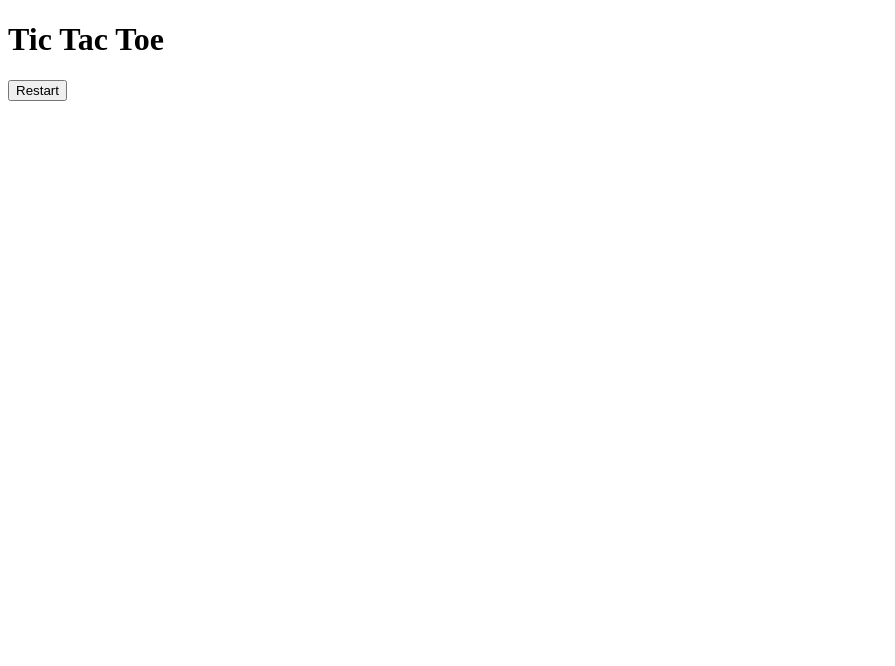
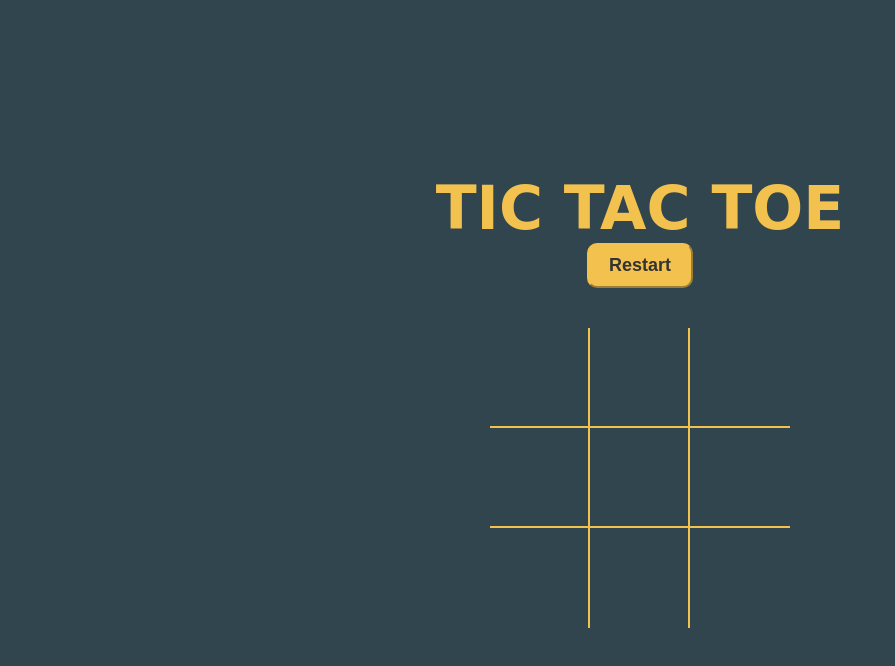
Before and after one commit to AhasanKarim/Tic-Tac-Toe, a plain HTML site: page index.html in a window 1280 px wide. Shown: the whole page, without its empty margins (0-895 px from the left). Drawn offline with Linux system fonts and the light colour scheme; a web font is replaced by a local one.

Commit message:
logic left
CSS and HTML finished

```diff
--- a/game_logic.js
+++ b/game_logic.js
@@ -0,0 +1,10 @@
+/* Initalizing Variables */
+let playerText = document.getElementById('playerText')
+let restartBtn = gedocument.getElementById('restartBtn')
+let boxes = Array.from(getElementsByClassName('box'))
+
+console.log(boxes)
+
+
+const O_Letter ="O"
+co
--- a/index.html
+++ b/index.html
@@ -5,11 +5,31 @@
     <meta http-equiv="X-UA-Compatible" content="IE=edge">
     <meta name="viewport" content="width=device-width, initial-scale=1.0">
     <title>Tic Tac Toe</title>
+
+    <link rel="stylesheet" href="./style.css">
+    <link rel="preconnect" href="https://fonts.googleapis.com">
+    <link rel="preconnect" href="https://fonts.gstatic.com" crossorigin>
+    <link href="https://fonts.googleapis.com/css2?family=Finger+Paint&display=swap" rel="stylesheet">
+
 </head>
 <body>
-    <div class="container"></div>
-    <h1>Tic Tac Toe</h1>
-    <button id="Restart button">Restart</button>
+    <div class="container">
+        <h1 id="playerText">Tic Tac Toe</h1>
+        <button id="restartBtn">Restart</button>
 
+        <div id="gameboard">
+            <div class="box" id="0"></div>
+            <div class="box" id="1"></div>
+            <div class="box" id="2"></div>
+            <div class="box" id="3"></div>
+            <div class="box" id="4"></div>
+            <div class="box" id="5"></div>
+            <div class="box" id="6"></div>
+            <div class="box" id="7"></div>
+            <div class="box" id="8"></div>
+
+        </div>
+    </div>
+    <script src="./game_logic.js"></script>
 </body>
 </html>
--- a/style.css
+++ b/style.css
@@ -0,0 +1,86 @@
+*{
+    padding: 0px;
+    margin: 0px;
+    box-sizing: border-box;
+}
+
+/*setting color code to a variable*/
+:root {
+    --orange: #F2C14E;
+    --winning-blocks: #2d414b;
+}
+
+
+/*Writings characteristics*/
+body{
+    color: var(--orange);
+    font-family: 'Finger Paint', cursive;
+}
+
+/*header*/
+h1{
+    font-size: 60px;
+    text-transform: uppercase;
+}
+
+/*body container tag*/
+.container{
+    padding: 40px;
+    height: 100vh;
+    display: flex;
+    justify-content: center;
+    align-items: center;
+    flex-direction: column;
+    background-color:#31454F ;
+
+}
+
+#gameboard{
+    width: 300px;
+    display: flex;
+    flex-wrap: wrap;
+    margin-top: 40px;
+}
+
+/*3x3 table*/
+.box{
+    height: 100px;
+    width: 100px;
+    display: flex;
+    justify-content: center;
+    align-items: center;
+    color: var(--orange);
+    font-size: 120px;
+    border-right: 2px solid;
+    border-bottom: 2px solid;
+
+
+}
+
+/*Removing border for the right most boxes*/
+.box:nth-child(3n){
+    border-right: none;
+}
+
+/*Removing border for the bottom most boxes*/
+.box:nth-child(6) ~ .box{
+    border-bottom: none;
+}
+
+/*Styling Button*/
+button {
+    padding: 10px 20px;
+    border-radius: 10px;
+    background-color: var(--orange);
+    color: #333;
+    border-color: var(--orange);
+    font-size: 18px;
+    transition: 200ms transform;
+    font-weight: 600;
+}
+
+/*Button Effects*/
+button:hover {
+    cursor: pointer;
+    transform: translateY(-2px);
+}
```
